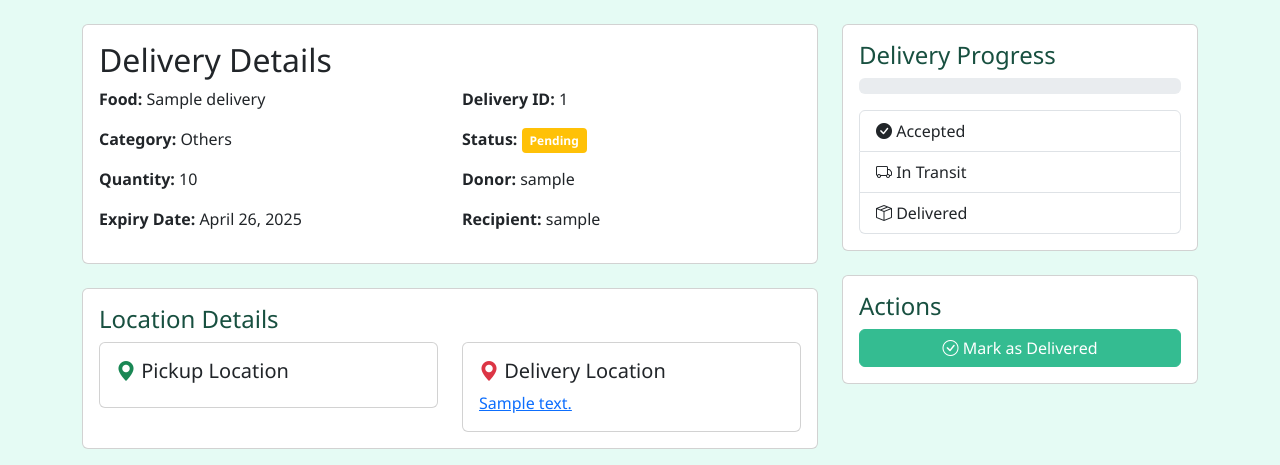
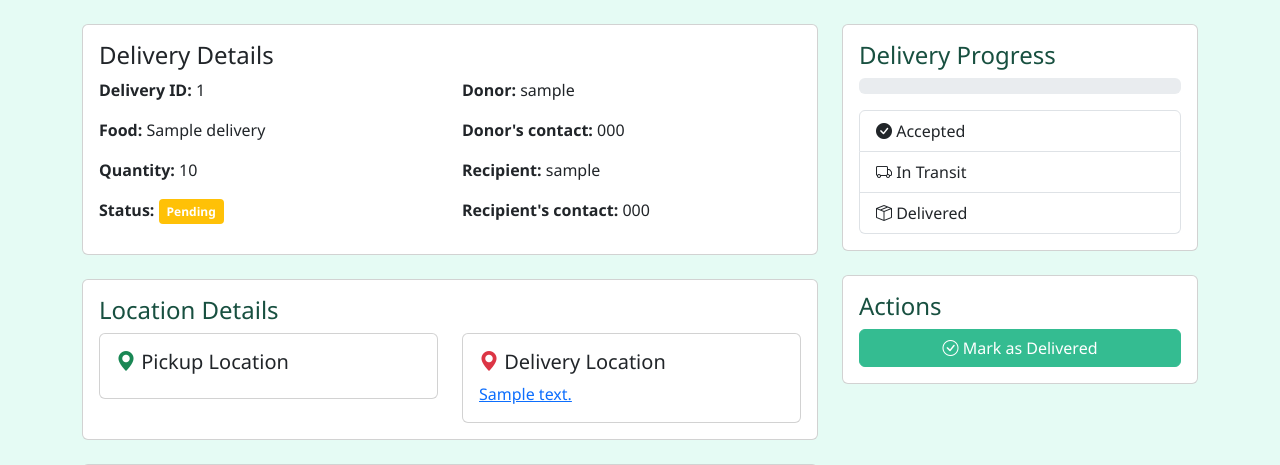
Before and after one commit to cloudyxtj/DonationSystem, a Django app: page /delivery/track-delivery/1/ in a window 1280 px wide. Shown: the part 109-574 px from the top of the page. Run offline with Django 5.2, Linux system fonts and the light colour scheme; a user stored in the database is signed in; data comes from the database, SQL or seed files in the repository; tables that the repository leaves empty hold one stand-in row (values such as "Sample post"); parts of the project's set-up code (start-up, migrations or seed data) failed here and were passed over.

Commit message:
modify tracking html(add driver details, add contact)

```diff
--- a/delivery/templates/delivery/track_delivery.html
+++ b/delivery/templates/delivery/track_delivery.html
@@ -19,24 +19,23 @@
             <!-- Delivery Details -->
             <div class="card mb-4">
                 <div class="card-body">
-                    <h2 class="card-title">Delivery Details</h2>
+                    <h4 class="card-title">Delivery Details</h4>
                     <div class="row">
                         <div class="col-md-6">
+                            <p><strong>Delivery ID:</strong> {{ delivery.delivery_id }}</p>
                             <p><strong>Food:</strong> {{ delivery.food_name }}</p>
-                            <p><strong>Category:</strong> {{ delivery.request.donation.get_category_display }}</p>
                             <p><strong>Quantity:</strong> {{ delivery.request.donation.quantity }}</p>
-                            <p><strong>Expiry Date:</strong> {{ delivery.request.donation.expiry_date|date:"F d, Y" }}
-                            </p>
-                        </div>
-                        <div class="col-md-6">
-                            <p><strong>Delivery ID:</strong> {{ delivery.delivery_id }}</p>
                             <p><strong>Status:</strong>
                                 <span class="status-badge {{ delivery.status }}">
                                     {{ delivery.get_status_display }}
                                 </span>
                             </p>
+                        </div>
+                        <div class="col-md-6">
                             <p><strong>Donor:</strong> {{ delivery.request.donation.donor.user.username }}</p>
+                            <p><strong>Donor's contact:</strong> {{ delivery.request.donation.donor.user.phone_no }}</p>
                             <p><strong>Recipient:</strong> {{ delivery.request.recipient.user.username }}</p>
+                            <p><strong>Recipient's contact:</strong> {{ delivery.request.recipient.user.phone_no }}</p>
                         </div>
                     </div>
                 </div>
```
Also changed, not shown: donation/templates/donation/track_request.html (+29 -1 lines).
